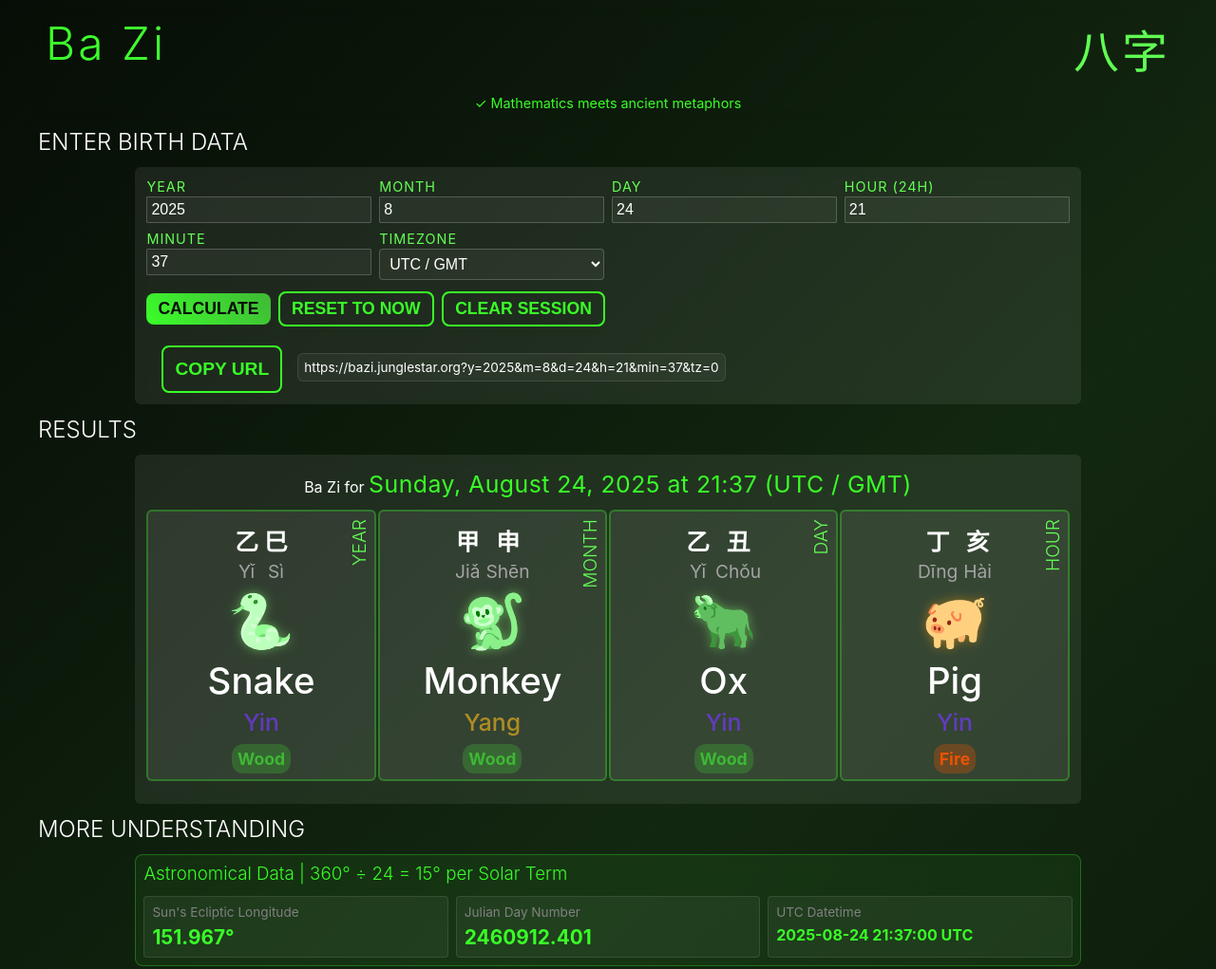
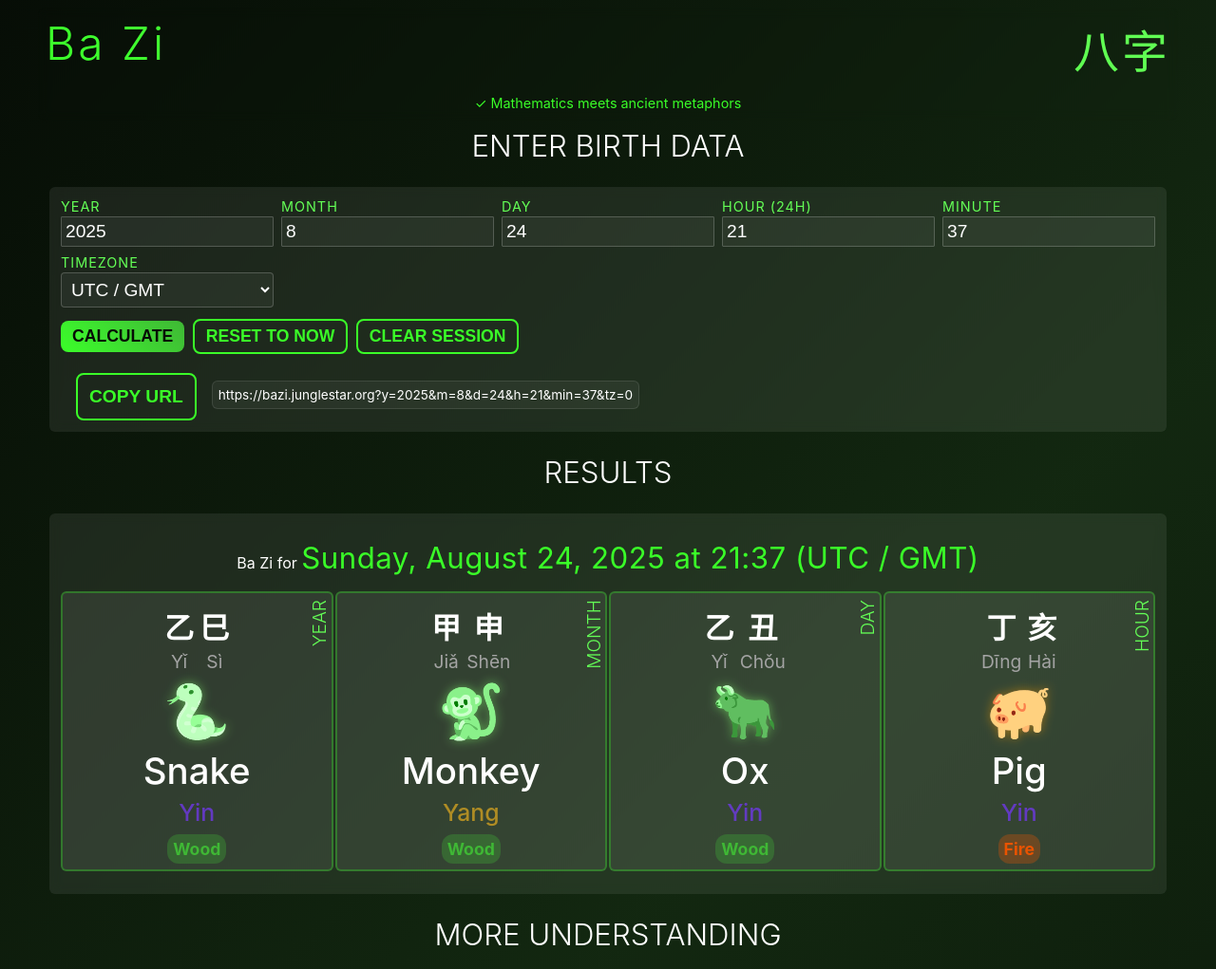
Before and after one commit to junglesta/BAZI, a plain HTML site: page index.html in a window 1280 px wide. Shown: the top 1021 px of the page at 95% size. Drawn offline with Linux system fonts and the light colour scheme.

Commit message:
Update index.html

```diff
--- a/index.html
+++ b/index.html
@@ -135,7 +135,7 @@
                 --font-size-md: 1.1rem;
                 --font-size-lg: 1.2rem;
                 --font-size-xl: 1.3rem;
-                --font-size-2xl: 1.55rem;
+                --font-size-2xl: 1.95rem;
                 --font-size-3xl: 3rem;
 
                 /* Transitions */
@@ -222,6 +222,7 @@
 
             h2.section-title {
                 margin-bottom: var(--spacing-lg);
+                font-size: var(--font-size-2xl);
             }
 
             h3 {
@@ -256,12 +257,13 @@
 
             /* Sections */
             .section-card {
+                backdrop-filter: blur(var(--blur-amount));
                 background: var(--bg-surface-hover);
                 border-radius: var(--radius-md);
-                padding: var(--spacing-lg);
-                margin-bottom: var(--spacing-lg);
-                backdrop-filter: blur(var(--blur-amount));
-                margin-inline: var(--spacing-section);
+                padding-block: var(--spacing-lg);
+                padding-inline: var(--spacing-lg);
+                margin-block: var(--spacing-2xl);
+                margin-inline: var(--spacing-lg);
             }
 
             /* Forms */
@@ -292,7 +294,7 @@
                 background: var(--bg-surface);
                 color: var(--text-primary);
                 border-radius: var(--radius-xs);
-                font-size: var(--font-size-base);
+                font-size: var(--font-size-lg);
             }
 
             select {
@@ -360,8 +362,7 @@
             /* Date Display */
             .calculated-date-info {
                 text-align: center;
-                margin-top: var(--spacing-sm);
-                margin-bottom: var(--spacing-base);
+                margin-block: var(--spacing-xl);
             }
 
             .date-display {
@@ -644,7 +645,7 @@
             @media (max-width: 760px) {
                 :root {
                     --font-size-3xl: 3.3rem;
-                    --font-size-2xl: 0.9rem;
+                    --font-size-2xl: 1.85rem;
                 }
 
                 .pillars-container {
@@ -682,7 +683,7 @@
 
             @media (max-width: 480px) {
                 :root {
-                    --font-size-2xl: 0.85rem;
+                    --font-size-2xl: 1.75rem;
                 }
 
                 .pillars-container {
@@ -744,12 +745,21 @@
 
             .vert {
                 position: absolute;
-                right: 0.25rem;
-                top: 0.5rem;
+                z-index: 3;
+                right: 0.0125rem;
+                top: 1.25rem;
                 transform: rotate(180deg);
                 transform-origin: top top;
                 writing-mode: vertical-rl;
                 font-weight: 300;
+            }
+
+            .pillar .vert {
+                top: 0.45rem;
+            }
+
+            .relative {
+                position: relative;
             }
 
             /*Screen reader only content */
@@ -850,8 +860,8 @@
             </header>
 
             <main>
-                <section aria-labelledby="input-title">
-                    <h2 id="input-title" class="section-title uppercase">
+                <section aria-labelledby="input-title" class="relative">
+                    <h2 id="input-title" class="section-title uppercase center">
                         Enter Birth data
                     </h2>
                     <form
@@ -1016,8 +1026,11 @@
                     </form>
                 </section>
 
-                <section aria-labelledby="results-title">
-                    <h2 id="results-title" class="section-title uppercase">
+                <section aria-labelledby="results-title" class="relative">
+                    <h2
+                        id="results-title"
+                        class="section-title uppercase center"
+                    >
                         Results
                     </h2>
                     <div class="section-card">
@@ -1043,10 +1056,10 @@
                     </div>
                 </section>
 
-                <section aria-labelledby="understanding-title">
+                <section aria-labelledby="understanding-title" class="relative">
                     <h2
                         id="understanding-title"
-                        class="section-title uppercase"
+                        class="section-title uppercase center"
                     >
                         More understanding
                     </h2>
```
